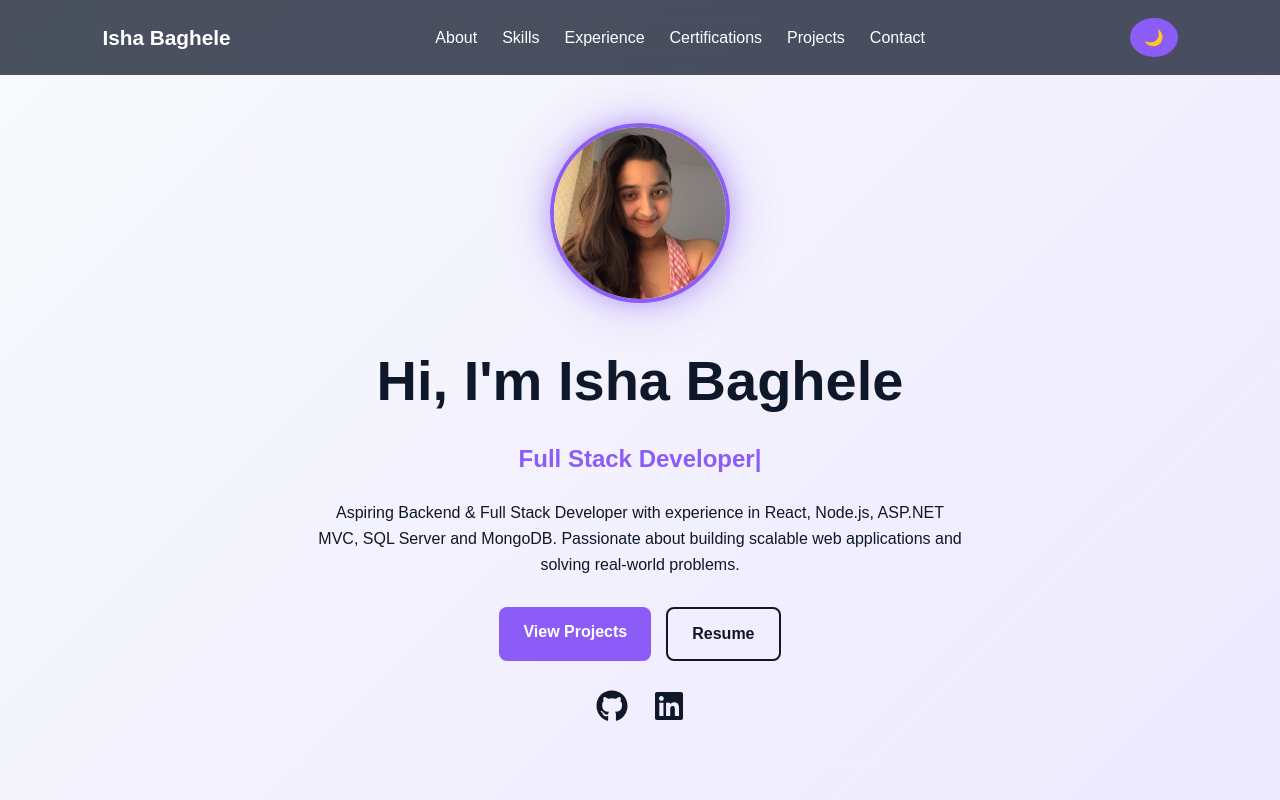
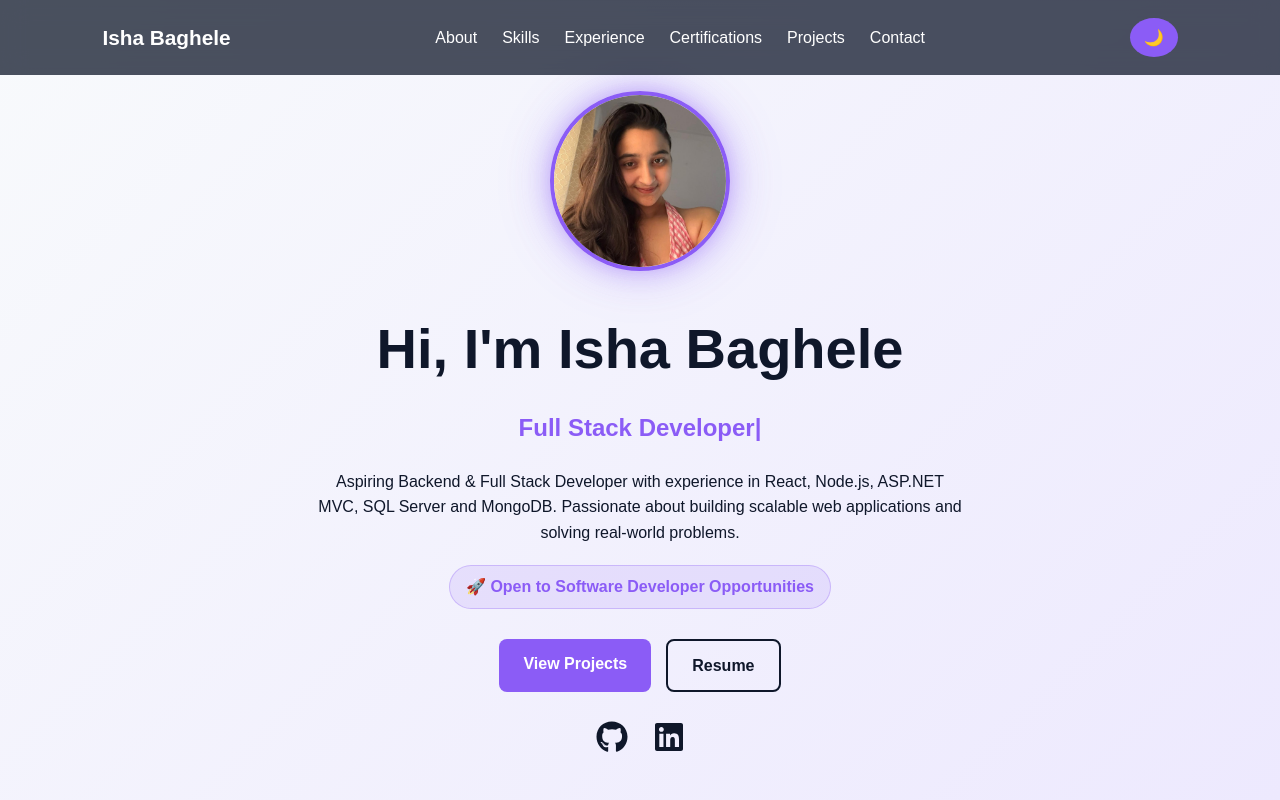
Before and after one commit to isha-1125/Isha-Portfolio, a React (Vite) app: page / in a window 1280 px wide. Shown: the top 800 px of the page. Built offline with nearby package versions, Linux system fonts and the light colour scheme.

Commit message:
Added custom favicon

```diff
--- a/index.html
+++ b/index.html
@@ -2,9 +2,9 @@
 <html lang="en">
   <head>
     <meta charset="UTF-8" />
-    <link rel="icon" type="image/svg+xml" href="/vite.svg" />
+    <link rel="icon" type="image/png" href="/favicon.png" />
     <meta name="viewport" content="width=device-width, initial-scale=1.0" />
-    <title>isha-portfolio</title>
+   <title>Isha Baghele | Software Developer</title>
   </head>
   <body>
     <div id="root"></div>
--- a/src/App.css
+++ b/src/App.css
@@ -568,3 +568,14 @@ body {
 .project-features li {
   margin-bottom: 8px;
 }
+
+.status-badge {
+  display: inline-block;
+  margin-top: 20px;
+  padding: 8px 16px;
+  background: rgba(139, 92, 246, 0.12);
+  color: #8b5cf6;
+  border: 1px solid rgba(139, 92, 246, 0.3);
+  border-radius: 999px;
+  font-weight: 600;
+}
--- a/src/App.jsx
+++ b/src/App.jsx
@@ -60,7 +60,9 @@ function App() {
      Node.js, ASP.NET MVC, SQL Server and MongoDB. Passionate about
      building scalable web applications and solving real-world problems.
    </p>
-
+   <div className="status-badge">
+  🚀 Open to Software Developer Opportunities
+  </div>
 
     <div className="hero-buttons">
       <a href="#projects" className="btn">
```
Also changed, not shown: public/favicon.png (added).
